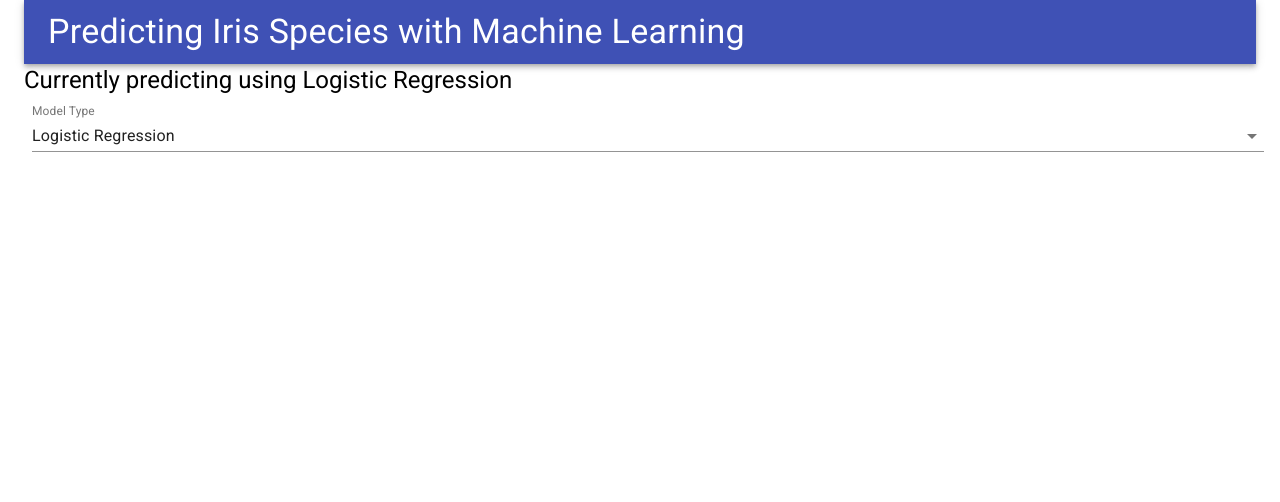
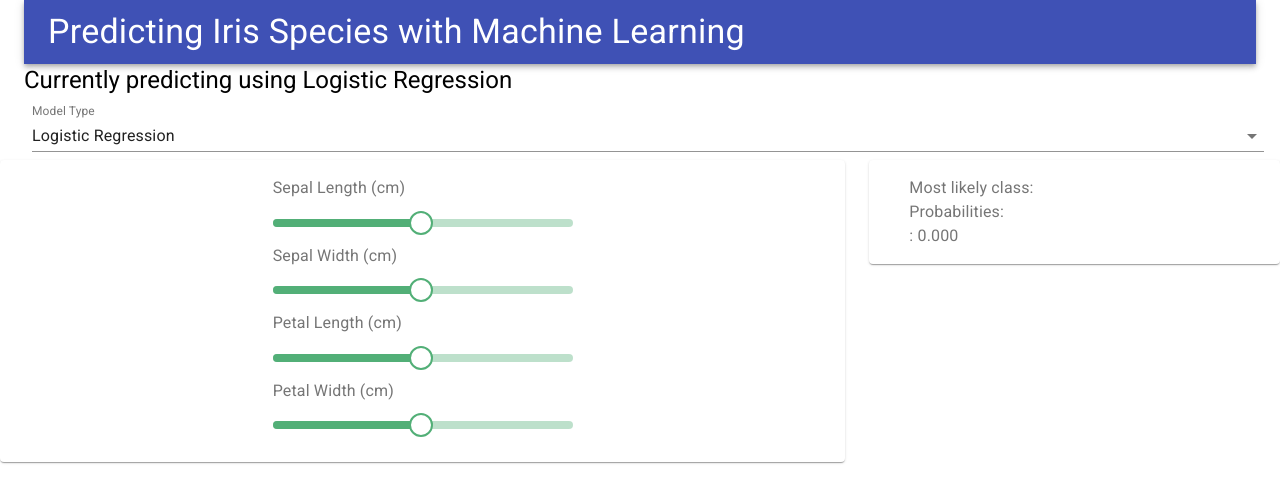
Before and after one commit to yxlee245/app-iris-ml-react-fastapi, a React (Create React App) app: page / in a window 1280 px wide. Shown: the top 502 px of the page. Built offline with nearby package versions, Linux system fonts and the light colour scheme; no server answers.

Commit message:
Add component to display sliders and prediction results side by side

```diff
--- a/src/App.js
+++ b/src/App.js
@@ -3,6 +3,7 @@ import React, { useState } from 'react';
 import TopAppBar from './components/TopAppBar';
 import ModelSelectBar from './components/ModelSelectBar';
 import ModelTypeDisplay from './components/ModelTypeDisplay';
+import InferenceArea from './components/InferenceArea';
 
 function App() {
 
@@ -19,6 +20,7 @@ function App() {
       <TopAppBar />
       <ModelTypeDisplay state={state} />
       <ModelSelectBar state={state} setState={setState} />
+      <InferenceArea state={state} setState={setState} />
     </div>
   );
 }
```
